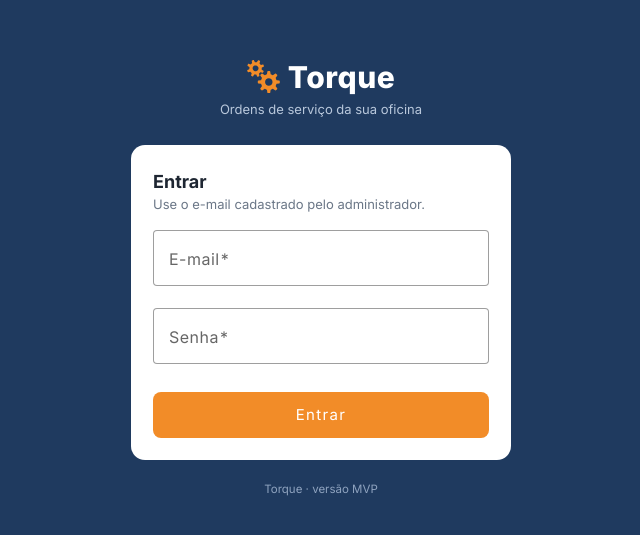
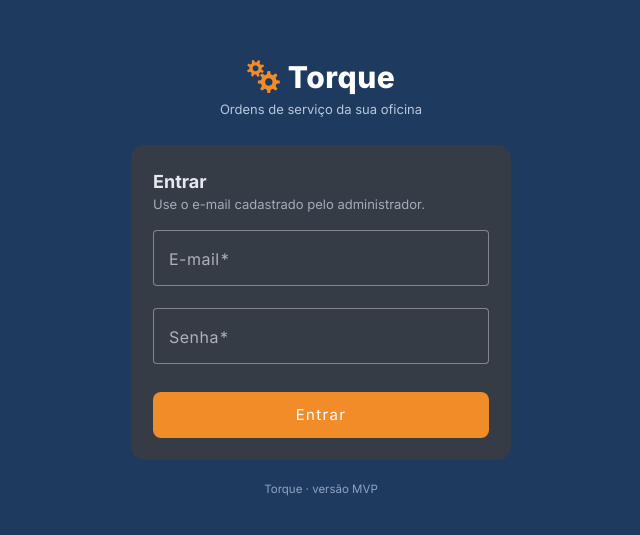
Before and after one commit to gabriel-afd/torque, an Angular app in the folder torque-web/: page /login in a window 1280 px wide. Shown: the part 123-658 px from the top of the page, without its empty margins (319-959 px from the left). Built offline with nearby package versions, Linux system fonts and the light colour scheme.

Commit message:
feat: aplica tema escuro em grafite mantendo azul e laranja da marca

```diff
--- a/torque-web/src/app/admin/painel.component.ts
+++ b/torque-web/src/app/admin/painel.component.ts
@@ -39,7 +39,7 @@ import { comCarregamento } from '../shared/carregamento';
     .mes { min-width: 150px; text-align: center; font-weight: 600; text-transform: capitalize; }
     .cartoes { display: grid; grid-template-columns: repeat(auto-fit, minmax(170px, 1fr)); gap: 12px; }
     .cartao { padding: 16px; b { display: block; font-size: 26px; } span { font-size: 12.5px; color: var(--torque-texto-suave); } }
-    .destaque b { color: #1e7a34; }
+    .destaque b { color: var(--torque-sucesso); }
   `,
 })
 export class PainelComponent implements OnInit {
--- a/torque-web/src/app/clientes/busca-placa.component.scss
+++ b/torque-web/src/app/clientes/busca-placa.component.scss
@@ -32,6 +32,6 @@
 }
 
 .aviso {
-  border-color: #f9c694;
-  background: #fff8f0;
+  border-color: rgba(242, 140, 40, 0.5);
+  background: rgba(242, 140, 40, 0.1);
 }
--- a/torque-web/src/app/clientes/cadastro-rapido.component.scss
+++ b/torque-web/src/app/clientes/cadastro-rapido.component.scss
@@ -15,7 +15,7 @@ mat-button-toggle-group {
   display: block;
   width: 100%;
   text-align: left;
-  background: #fff;
+  background: var(--torque-superficie);
   border: 1px solid var(--torque-borda);
   border-radius: 8px;
   padding: 10px 12px;
@@ -24,7 +24,7 @@ mat-button-toggle-group {
   font: inherit;
 
   &:hover {
-    background: #f7f9fc;
+    background: var(--torque-superficie-baixa);
   }
 }
 
--- a/torque-web/src/app/clientes/cliente-detalhe.component.scss
+++ b/torque-web/src/app/clientes/cliente-detalhe.component.scss
@@ -7,8 +7,8 @@
 .inativo {
   font-size: 11px;
   font-weight: 700;
-  color: #4a5565;
-  background: #edeff2;
+  color: #c8d0db;
+  background: rgba(255, 255, 255, 0.1);
   padding: 2px 8px;
   border-radius: 999px;
 }
--- a/torque-web/src/app/clientes/cliente-lista.component.scss
+++ b/torque-web/src/app/clientes/cliente-lista.component.scss
@@ -23,7 +23,7 @@
   text-decoration: none;
 
   &:hover {
-    background: #f7f9fc;
+    background: var(--torque-superficie-alta);
   }
 }
 
@@ -31,8 +31,8 @@
   margin-left: 8px;
   font-size: 11px;
   font-weight: 700;
-  color: #4a5565;
-  background: #edeff2;
+  color: #c8d0db;
+  background: rgba(255, 255, 255, 0.1);
   padding: 2px 8px;
   border-radius: 999px;
 }
--- a/torque-web/src/app/login/login.component.scss
+++ b/torque-web/src/app/login/login.component.scss
@@ -28,7 +28,7 @@
 .caixa {
   width: 100%;
   max-width: 380px;
-  background: #fff;
+  background: var(--torque-superficie);
   border-radius: 14px;
   padding: 26px 22px 22px;
   display: flex;
@@ -53,8 +53,8 @@
 }
 
 .erro {
-  background: #fde7e7;
-  color: #b42318;
+  background: rgba(214, 69, 69, 0.2);
+  color: #f6a8a8;
   font-size: 13px;
   padding: 9px 12px;
   border-radius: 8px;
--- a/torque-web/src/app/ordens/ordem-detalhe.component.scss
+++ b/torque-web/src/app/ordens/ordem-detalhe.component.scss
@@ -9,8 +9,8 @@
 .incluir { display: flex; flex-wrap: wrap; gap: 8px; align-items: center; margin-top: 10px; .busca { flex: 1; min-width: 180px; } .qtd-nova { width: 90px; } }
 .aviso-versao {
   padding: 10px 14px; margin-bottom: 14px; display: flex; flex-wrap: wrap; gap: 8px; align-items: center; justify-content: space-between;
-  background: #fff8ec; border-color: #f5d8a8; color: #7a4500; font-size: 13px;
-  &.ativo { background: #fff1de; }
+  background: rgba(242, 140, 40, 0.12); border-color: rgba(242, 140, 40, 0.45); color: #f9c694; font-size: 13px;
+  &.ativo { background: rgba(242, 140, 40, 0.2); }
 }
 .resumo {
   .linha { display: flex; justify-content: space-between; padding: 7px 0; font-size: 13.5px; }
@@ -20,7 +20,7 @@
 .alerta { font-size: 12px; color: var(--torque-perigo); margin-top: 4px; }
 .acoes { display: flex; flex-direction: column; gap: 8px; margin-top: 10px; button { width: 100%; } }
 .verde:not(:disabled) { background-color: #2e9b4f !important; color: #fff !important; }
-.perigo:not(:disabled) { color: var(--torque-perigo) !important; border-color: #f0b4b4 !important; }
+.perigo:not(:disabled) { color: var(--torque-perigo) !important; border-color: rgba(249, 112, 102, 0.5) !important; }
 .versoes { margin: 0; padding-left: 16px; font-size: 12.5px; }
 @media (max-width: 900px) {
   .grade { grid-template-columns: minmax(0, 1fr); }
--- a/torque-web/src/app/ordens/quadro.component.scss
+++ b/torque-web/src/app/ordens/quadro.component.scss
@@ -11,7 +11,7 @@
 
 .aviso-limite {
   font-size: 12.5px;
-  color: #a35b00;
+  color: var(--torque-aviso);
   margin: 6px 0;
 }
 
@@ -27,7 +27,7 @@
 }
 
 .coluna {
-  background: #ebeff4;
+  background: var(--torque-superficie-baixa);
   border-radius: 10px;
   padding: 10px;
   min-height: 420px;
@@ -37,17 +37,18 @@
     font-size: 12.5px;
     text-transform: uppercase;
     letter-spacing: 0.4px;
-    color: #4a5565;
+    color: var(--torque-texto-suave);
     display: flex;
     justify-content: space-between;
+    align-items: flex-start;
     margin: 2px 4px 10px;
 
     b {
-      background: #fff;
+      background: var(--torque-superficie-alta);
       border-radius: 999px;
       padding: 0 8px;
       font-size: 11.5px;
-      color: var(--torque-azul);
+      color: var(--torque-texto);
     }
   }
 }
@@ -59,15 +60,14 @@
   font: inherit;
   color: inherit;
   cursor: pointer;
-  background: #fff;
+  background: var(--torque-superficie);
   border: 0;
   border-radius: 8px;
   padding: 10px 11px;
   margin-bottom: 9px;
-  border-left: 4px solid #c9d3e0;
-  box-shadow: 0 1px 2px rgba(20, 30, 50, 0.06);
+  border-left: 4px solid var(--cor-coluna, var(--torque-borda));
 
-  &:hover, &:focus-visible { box-shadow: 0 2px 6px rgba(20, 30, 50, 0.16); }
+  &:hover, &:focus-visible { background: var(--torque-superficie-alta); }
 
   .topo, .base {
     display: flex;
@@ -101,14 +101,14 @@
 }
 
 .alerta { color: var(--torque-perigo); font-weight: 600; }
-.vazia { font-size: 12px; color: #8a96a6; text-align: center; padding: 12px 0; }
+.vazia { font-size: 12px; color: var(--torque-texto-suave); text-align: center; padding: 12px 0; }
 
-.c1 .cartao { border-left-color: #1f3a5f; }
-.c2 .cartao { border-left-color: #e8a33d; }
-.c3 .cartao { border-left-color: #2e9b4f; }
-.c4 .cartao { border-left-color: #1f5faf; }
-.c5 .cartao { border-left-color: #d64545; }
-.c6 .cartao { border-left-color: #6a5bd6; }
+.c1 { --cor-coluna: #6d8fbd; }
+.c2 { --cor-coluna: #e8a33d; }
+.c3 { --cor-coluna: #2e9b4f; }
+.c4 { --cor-coluna: #1f5faf; }
+.c5 { --cor-coluna: #d64545; }
+.c6 { --cor-coluna: #6a5bd6; }
 
 @media (max-width: 600px) {
   .filtros {
--- a/torque-web/src/styles.scss
+++ b/torque-web/src/styles.scss
@@ -1,3 +1,4 @@
+@use 'sass:map';
 @use '@angular/material' as mat;
 
 // Paletas do protótipo: azul-escuro #1F3A5F (navegação) e laranja #F28C28 (ação principal).
@@ -45,27 +46,50 @@ $torque-laranja: (
   ),
 );
 
-$tema: mat.m2-define-light-theme((
+// Tema escuro em grafite. O azul #1F3A5F continua na navegação e o laranja #F28C28 na ação principal; nos
+// componentes do Material o azul usa um tom mais claro (200), legível sobre o fundo escuro.
+$tema-base: mat.m2-define-dark-theme((
   color: (
-    primary: mat.m2-define-palette($torque-azul, 500),
+    primary: mat.m2-define-palette($torque-azul, 200, 100, 400),
     accent: mat.m2-define-palette($torque-laranja, 500),
-    warn: mat.m2-define-palette(mat.$m2-red-palette, 700),
+    warn: mat.m2-define-palette(mat.$m2-red-palette, 300),
   ),
   typography: mat.m2-define-typography-config($font-family: '"Inter", "Segoe UI", Roboto, Arial, sans-serif'),
   density: 0,
 ));
 
+// Superfícies do Material (painéis de select/autocomplete, diálogos, menus, tabelas) no grafite do Torque.
+$superficies: (
+  background: #2b3038,
+  card: #363c46,
+  dialog: #363c46,
+  app-bar: #1f3a5f,
+  status-bar: #1f3a5f,
+  hover: rgba(255, 255, 255, 0.06),
+);
+$cor: map.get($tema-base, color);
+$cor: map.merge($cor, (background: map.merge(map.get($cor, background), $superficies)));
+$tema: map.merge($tema-base, (color: $cor, background: map.get($cor, background)));
+
 @include mat.core();
 @include mat.all-component-themes($tema);
 
 :root {
+  color-scheme: dark;
   --torque-azul: #1f3a5f;
   --torque-laranja: #f28c28;
-  --torque-fundo: #f4f6f9;
-  --torque-texto: #1e2632;
-  --torque-texto-suave: #6b7787;
-  --torque-borda: #e1e6ed;
-  --torque-perigo: #b42318;
+  --torque-fundo: #2b3038;
+  --torque-superficie: #363c46;
+  --torque-superficie-baixa: #252930;
+  --torque-superficie-alta: #414854;
+  --torque-texto: #e6e9ee;
+  --torque-texto-suave: #a3acb9;
+  --torque-borda: #4a515c;
+  --torque-borda-suave: #3f4550;
+  --torque-perigo: #f97066;
+  --torque-sucesso: #5fc77a;
+  --torque-aviso: #f5b454;
+  --torque-link: #8fbaf0;
 }
 
 * {
@@ -126,7 +150,7 @@ p {
 }
 
 .card {
-  background: #fff;
+  background: var(--torque-superficie);
   border: 1px solid var(--torque-borda);
   border-radius: 10px;
 }
@@ -155,20 +179,23 @@ p {
 
 .msg-erro {
   --mdc-snackbar-container-color: #b42318;
+  --mdc-snackbar-supporting-text-color: #fff;
   --mat-snack-bar-button-color: #fff;
 }
 
 .msg-sucesso {
   --mdc-snackbar-container-color: #1e7a34;
+  --mdc-snackbar-supporting-text-color: #fff;
   --mat-snack-bar-button-color: #fff;
 }
 
 .msg-aviso {
   --mdc-snackbar-container-color: #1f3a5f;
+  --mdc-snackbar-supporting-text-color: #fff;
   --mat-snack-bar-button-color: #f9c694;
 }
 
-// Chip de status da OS (cores do protótipo, base.css).
+// Chip de status da OS: mesmas cores do protótipo (base.css), em versão translúcida para o fundo escuro.
 .chip {
   display: inline-block;
   font-size: 11px;
@@ -177,18 +204,19 @@ p {
   border-radius: 999px;
   text-transform: uppercase;
   white-space: nowrap;
-  background: #edeff2;
-  color: #4a5565;
+  background: rgba(255, 255, 255, 0.1);
+  color: #c8d0db;
 
-  &.st-ABERTA { background: #e8eef7; color: #1f3a5f; }
-  &.st-AGUARDANDO_APROVACAO { background: #fff1de; color: #a35b00; }
-  &.st-APROVADA { background: #e2f4e6; color: #1e7a34; }
-  &.st-EM_EXECUCAO { background: #e3eefb; color: #1f5faf; }
-  &.st-AGUARDANDO_PECA, &.st-RECUSADA, &.st-CANCELADA { background: #fde7e7; color: #b42318; }
-  &.st-CONCLUIDA { background: #eae7fb; color: #4b3baf; }
+  &.st-ABERTA { background: rgba(120, 160, 215, 0.2); color: #a9c6ee; }
+  &.st-AGUARDANDO_APROVACAO { background: rgba(242, 140, 40, 0.2); color: #f9c694; }
+  &.st-APROVADA { background: rgba(46, 155, 79, 0.24); color: #86dba0; }
+  &.st-EM_EXECUCAO { background: rgba(60, 130, 220, 0.26); color: #9cc4f5; }
+  &.st-AGUARDANDO_PECA, &.st-RECUSADA, &.st-CANCELADA { background: rgba(214, 69, 69, 0.24); color: #f6a8a8; }
+  &.st-CONCLUIDA { background: rgba(106, 91, 214, 0.28); color: #c2b9f7; }
 }
 
 // Peças de tela compartilhadas (OS, histórico do veículo, admin).
+a { color: var(--torque-link); }
 .crumb { font-size: 12.5px; color: var(--torque-texto-suave); margin-bottom: 8px; a { color: inherit; } }
 .kv { font-size: 12px; color: var(--torque-texto-suave); b { display: block; color: var(--torque-texto); font-size: 13.5px; margin-top: 2px; } }
 .secao {
@@ -198,12 +226,12 @@ p {
 }
 .tabela-simples { width: 100%; border-collapse: collapse; font-size: 13px; }
 .tabela-simples th { text-align: left; font-size: 11.5px; color: var(--torque-texto-suave); font-weight: 600; padding: 6px 8px; border-bottom: 1px solid var(--torque-borda); }
-.tabela-simples td { padding: 6px 8px; border-bottom: 1px solid #f0f2f5; }
+.tabela-simples td { padding: 6px 8px; border-bottom: 1px solid var(--torque-borda-suave); }
 .r { text-align: right; }
 .linha-tempo {
   list-style: none; margin: 0; padding: 0; font-size: 12.5px;
-  li { padding: 6px 0 6px 14px; border-left: 2px solid #d5dce6; position: relative; }
-  li::before { content: ''; width: 8px; height: 8px; border-radius: 50%; background: var(--torque-azul); position: absolute; left: -5px; top: 10px; }
+  li { padding: 6px 0 6px 14px; border-left: 2px solid var(--torque-borda); position: relative; }
+  li::before { content: ''; width: 8px; height: 8px; border-radius: 50%; background: var(--torque-link); position: absolute; left: -5px; top: 10px; }
 }
 .dica { font-size: 11.5px; color: var(--torque-texto-suave); margin-top: 4px; }
 
```
Also changed, not shown: torque-web/src/app/clientes/historico-veiculo.component.scss (+5 -5 lines).
